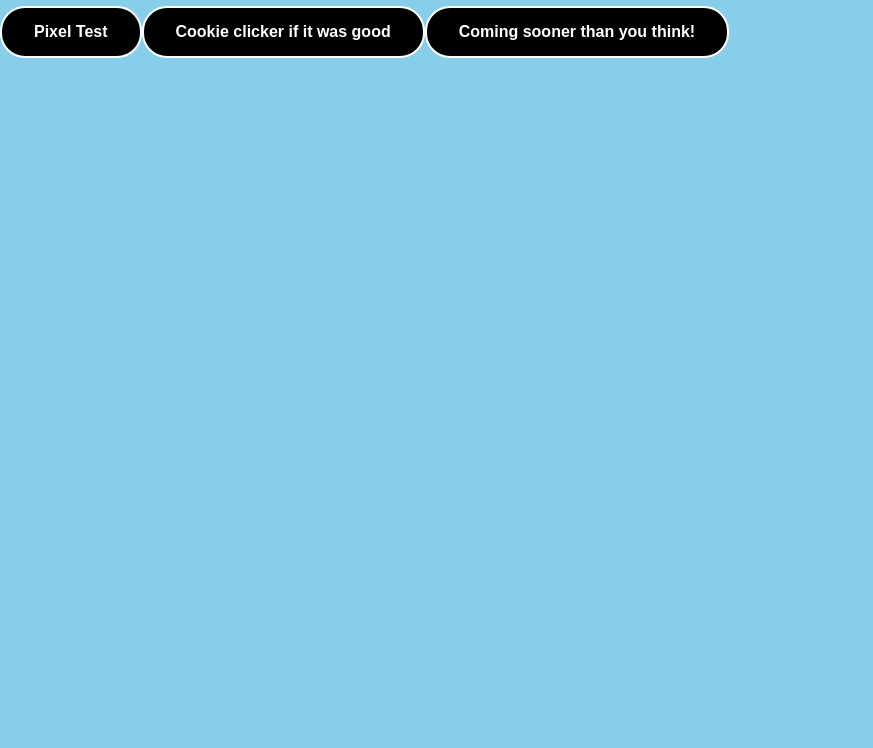
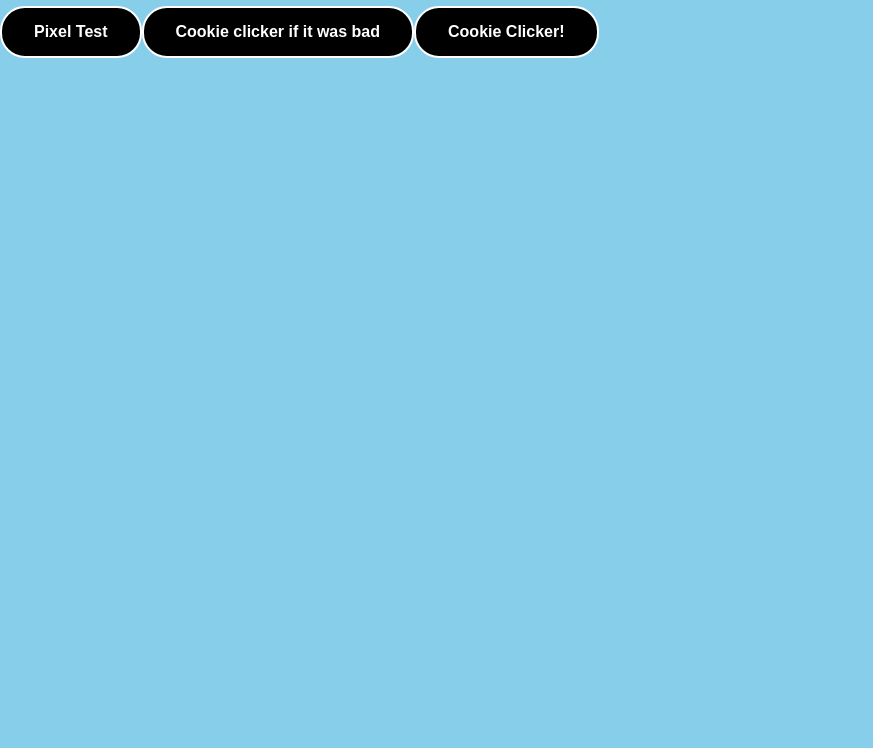
Before and after one commit to ArandomaccountJ/arandomaccountj, a plain HTML site: page index.html in a window 1280 px wide. Shown: the part 52-800 px from the top of the page, without its empty margins (0-873 px from the left). Drawn offline with Linux system fonts and the light colour scheme.

Commit message:
Update index.html

```diff
--- a/index.html
+++ b/index.html
@@ -12,11 +12,11 @@ button1.innerHTML = 'Pixel Test';
 document.body.appendChild(button1);
 
 var button2 = document.createElement('button');
-button2.innerHTML = 'Cookie clicker if it was good';
+button2.innerHTML = 'Cookie clicker if it was bad';
 document.body.appendChild(button2);
 
 var button3 = document.createElement('button');
-button3.innerHTML = 'Coming sooner than you think!';
+button3.innerHTML = 'Cookie Clicker!';
 document.body.appendChild(button3);
 
 homeScreen.style.textAlign = 'center';
@@ -125,7 +125,7 @@ button2.onclick = function() {
 }
 
 button3.onclick = function() {
-  window.location.href = 'https://arandomaccountj.github.io';
+  window.location.href = 'https://arandomaccountj.github.io/better-cookie-clicker';
 }
 });
         </script>
```
